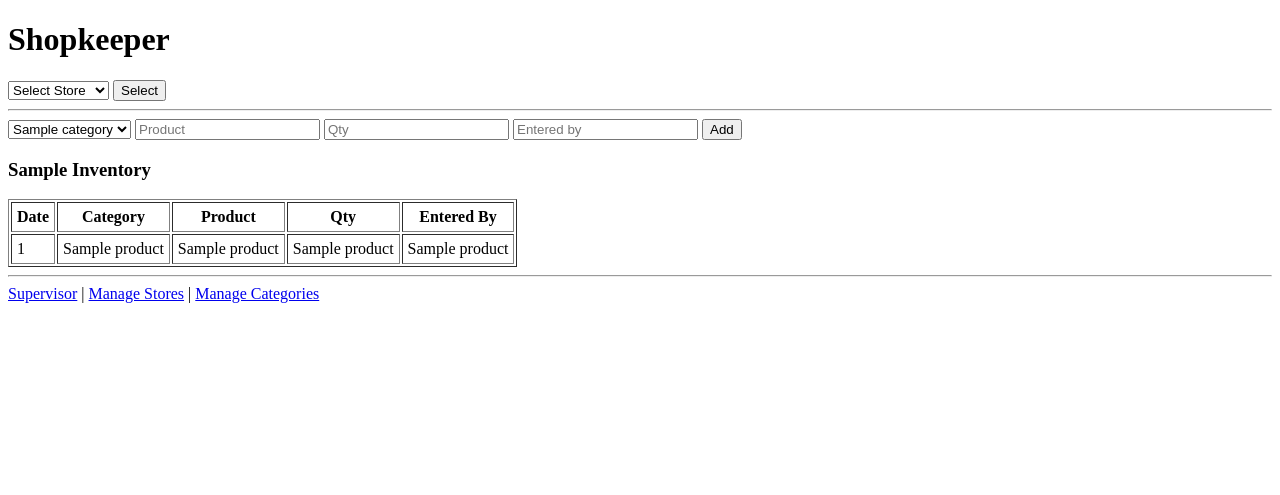
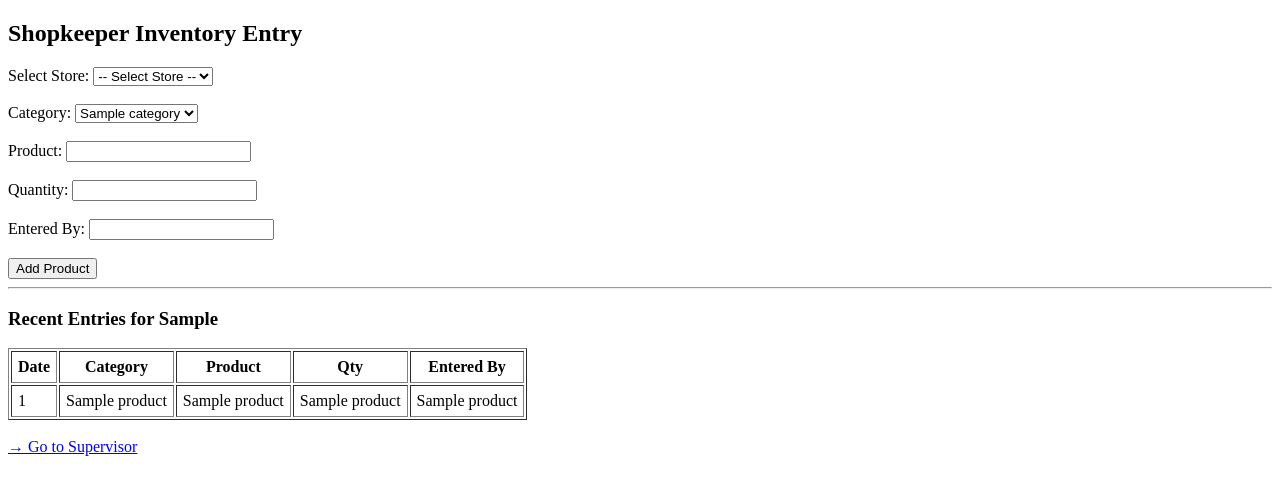
Before and after one commit to hetshah8100/inventory-system, a Flask app: template templates/index.html in a window 1280 px wide. Shown: the top 495 px of the page. Run offline with Flask 3, Linux system fonts and the light colour scheme; the template is opened without the code that fills it: most values are stand-ins (such as "Sample title", 1, 10 or a date in 2020); some libraries are stand-ins or nearby versions.

Commit message:
Update index.html

```diff
--- a/templates/index.html
+++ b/templates/index.html
@@ -1,46 +1,64 @@
 <!DOCTYPE html>
 <html>
 <head>
-    <title>Shopkeeper</title>
+    <title>Shopkeeper Inventory</title>
 </head>
 <body>
 
-<h1>Shopkeeper</h1>
+<h2>Shopkeeper Inventory Entry</h2>
 
-<form method="get">
-    <select name="store">
-        <option value="">Select Store</option>
-        {% for store in stores %}
-            <option value="{{ store }}" {% if store == selected_store %}selected{% endif %}>
-                {{ store }}
-            </option>
+<!-- STORE SELECT (AUTO LOAD, NO BUTTON) -->
+<form method="get" action="{{ url_for('shopkeeper') }}">
+    <label>Select Store:</label>
+    <select name="store" onchange="this.form.submit()">
+        <option value="">-- Select Store --</option>
+        {% for s in stores %}
+        <option value="{{ s }}" {% if selected_store == s %}selected{% endif %}>
+            {{ s }}
+        </option>
         {% endfor %}
     </select>
-    <button type="submit">Select</button>
+</form>
+
+<br>
+
+{% if selected_store %}
+<!-- PRODUCT ENTRY FORM -->
+<form method="post">
+    <input type="hidden" name="store" value="{{ selected_store }}">
+
+    <label>Category:</label>
+    <select name="category" required>
+        {% for c in categories %}
+        <option value="{{ c }}">{{ c }}</option>
+        {% endfor %}
+    </select>
+
+    <br><br>
+
+    <label>Product:</label>
+    <input type="text" name="product" required>
+
+    <br><br>
+
+    <label>Quantity:</label>
+    <input type="number" name="quantity" required>
+
+    <br><br>
+
+    <label>Entered By:</label>
+    <input type="text" name="entered_by" required>
+
+    <br><br>
+
+    <button type="submit">Add Product</button>
 </form>
 
 <hr>
 
-{% if selected_store %}
-<form method="post">
-    <input type="hidden" name="store" value="{{ selected_store }}">
+<h3>Recent Entries for {{ selected_store }}</h3>
 
-    <select name="category" required>
-        {% for cat in categories %}
-            <option value="{{ cat }}">{{ cat }}</option>
-        {% endfor %}
-    </select>
-
-    <input type="text" name="product" placeholder="Product" required>
-    <input type="number" name="quantity" placeholder="Qty" required>
-    <input type="text" name="entered_by" placeholder="Entered by" required>
-
-    <button type="submit">Add</button>
-</form>
-
-<h3>{{ selected_store }} Inventory</h3>
-
-<table border="1" cellpadding="5">
+<table border="1" cellpadding="6">
     <tr>
         <th>Date</th>
         <th>Category</th>
@@ -51,21 +69,19 @@
 
     {% for p in products %}
     <tr>
-        <td>{{ p[0] }}</td>   <!-- date -->
-        <td>{{ p[1] }}</td>   <!-- category -->
-        <td>{{ p[2] }}</td>   <!-- product -->
-        <td>{{ p[3] }}</td>   <!-- quantity -->
-        <td>{{ p[4] }}</td>   <!-- entered_by -->
+        <td>{{ p[0] }}</td>
+        <td>{{ p[1] }}</td>
+        <td>{{ p[2] }}</td>
+        <td>{{ p[3] }}</td>
+        <td>{{ p[4] }}</td>
     </tr>
     {% endfor %}
 </table>
 {% endif %}
 
-<hr>
+<br>
 
-<a href="/supervisor">Supervisor</a> |
-<a href="/stores">Manage Stores</a> |
-<a href="/categories">Manage Categories</a>
+<a href="{{ url_for('supervisor') }}">→ Go to Supervisor</a>
 
 </body>
 </html>
```
